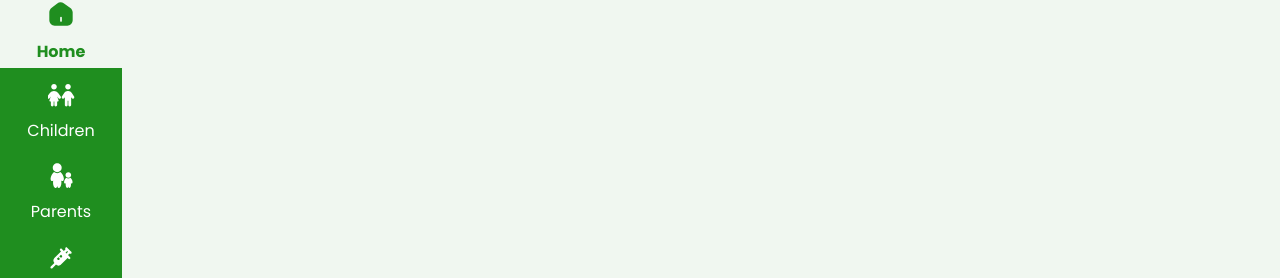
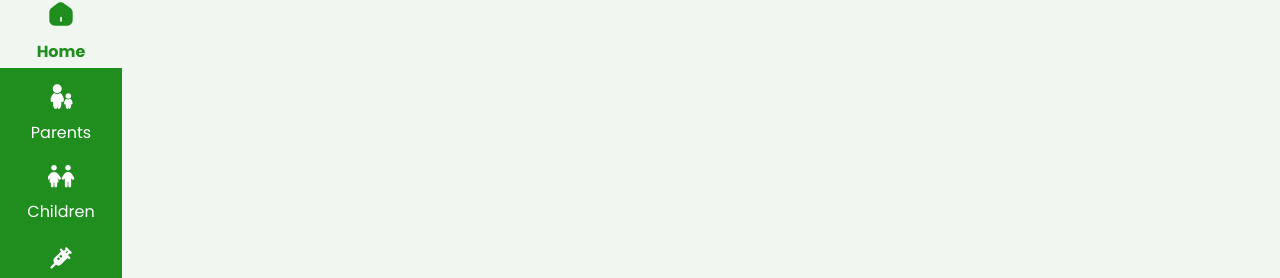
Before and after one commit to moboluwaduroadebajo/vaccine-mgt, a Next.js app: page /dashboard in a window 1280 px wide. Shown: the part 154-432 px from the top of the page. Built offline with nearby package versions, Linux system fonts and the light colour scheme; no server answers.

Commit message:
show parents before children in sidebar menu

```diff
--- a/src/constants/index.ts
+++ b/src/constants/index.ts
@@ -5,14 +5,14 @@ export const sideMenu = [
     iconName: "home",
   },
   {
+    label: "Parents",
+    path: "/dashboard/parents",
+    iconName: "parents",
+  },
+  {
     label: "Children",
     path: "/dashboard/children",
     iconName: "children",
-  },
-  {
-    label: "Parents",
-    path: "/dashboard/parents",
-    iconName: "parents",
   },
   {
     label: "Vaccines",
```
